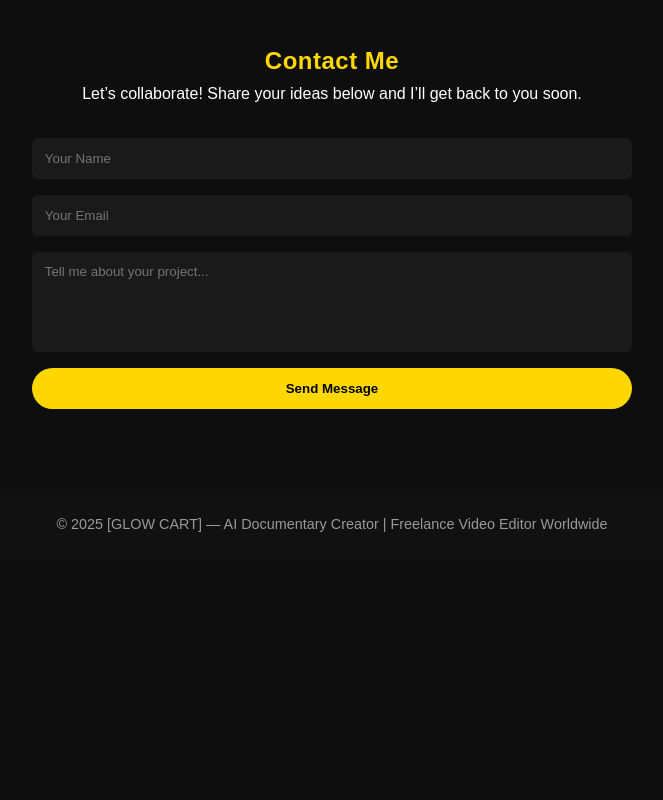
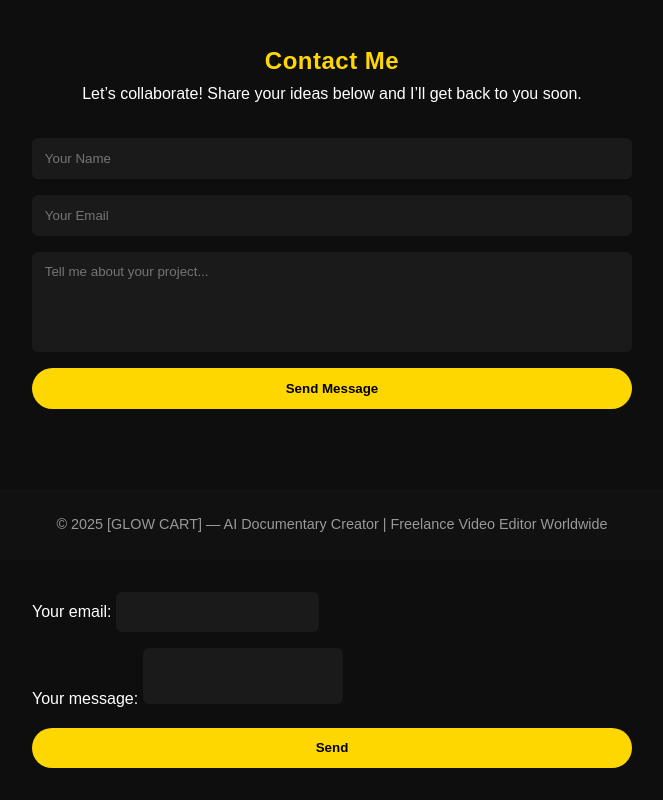
Before and after one commit to ArsalanXperr/crispy-umbrella, a plain HTML site: page index.html in a window 1280 px wide. Shown: the part 1671-2471 px from the top of the page, without its empty margins (308-971 px from the left). Before the commit the page ends 2231 px from the top, so only its background shows below. Drawn offline with Linux system fonts and the light colour scheme.

Commit message:
Update index.html

```diff
--- a/index.html
+++ b/index.html
@@ -337,4 +337,18 @@
     <p>© 2025 [GLOW CART] — AI Documentary Creator | Freelance Video Editor Worldwide</p>
   </footer>
 </body>
-</html>
+</html><form
+  action="https://formspree.io/f/movybdlj"
+  method="POST"
+>
+  <label>
+    Your email:
+    <input type="email" name="email">
+  </label>
+  <label>
+    Your message:
+    <textarea name="message"></textarea>
+  </label>
+  <!-- your other form fields go here -->
+  <button type="submit">Send</button>
+</form>
```
